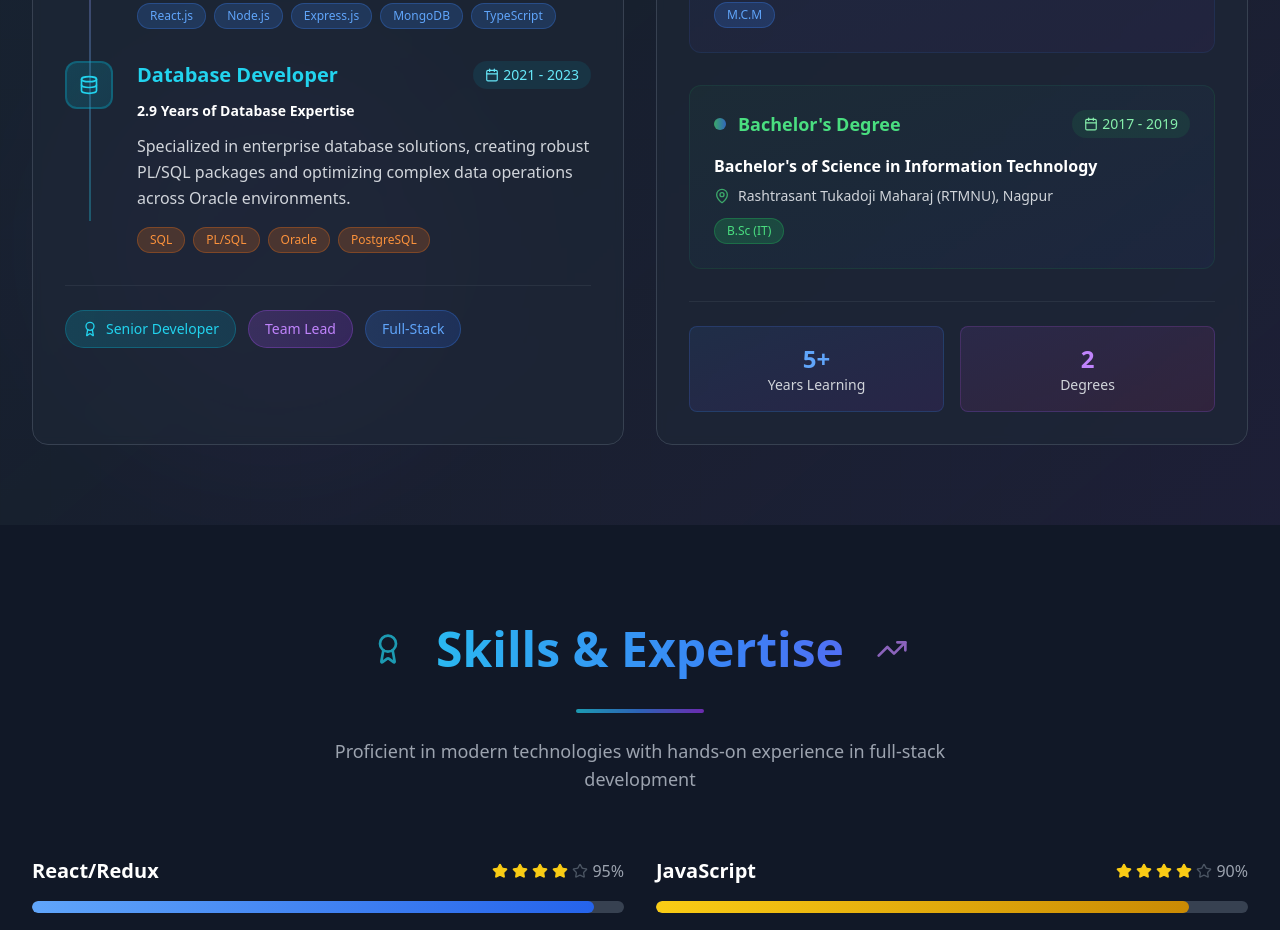
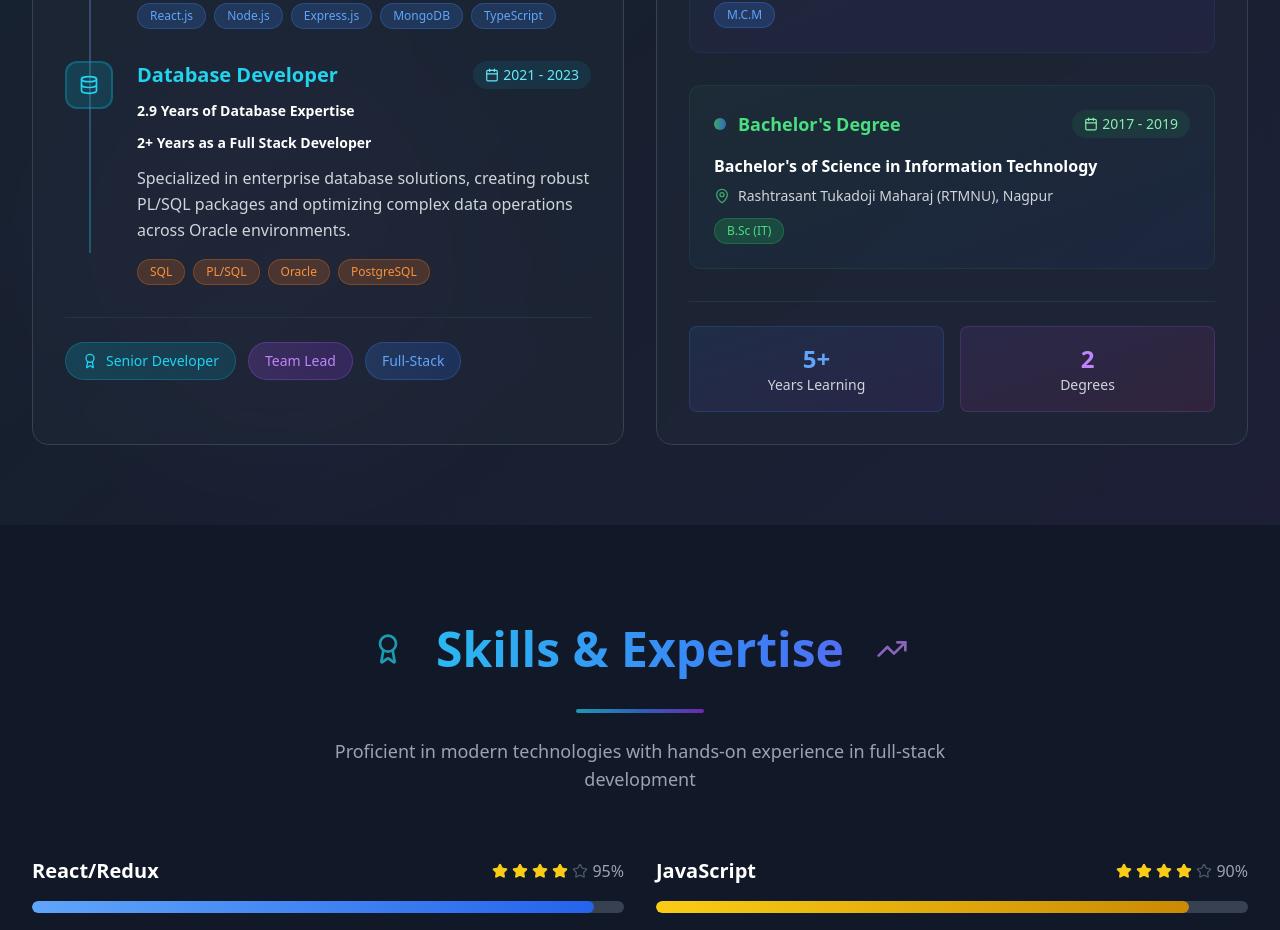
Before and after one commit to Rakshanda-Pande/Rakshanda_Pande_Portfolio_Frontend, a React (Vite) app: page / in a window 1280 px wide. Shown: the part 1360-2290 px from the top of the page. Built offline with nearby package versions, Linux system fonts and the light colour scheme.

Commit message:
[Update] Added experience line for full stack developer

```diff
--- a/src/components/About.js
+++ b/src/components/About.js
@@ -151,6 +151,11 @@
                                         </div>
                                         <div className="flex items-center mb-3">
                                             <span className="text-white font-semibold text-sm">2.9 Years of Database Expertise</span>
+                                        </div>
+                                        <div className="flex items-center mb-3">
+                                            <span className="text-white font-semibold text-sm">
+                                                2+ Years as a Full Stack Developer
+                                            </span>
                                         </div>
                                         <p className="text-gray-300 leading-relaxed mb-4 group-hover/item:text-gray-200 transition-colors duration-300">
                                             Specialized in enterprise database solutions, creating robust PL/SQL packages and optimizing
```
